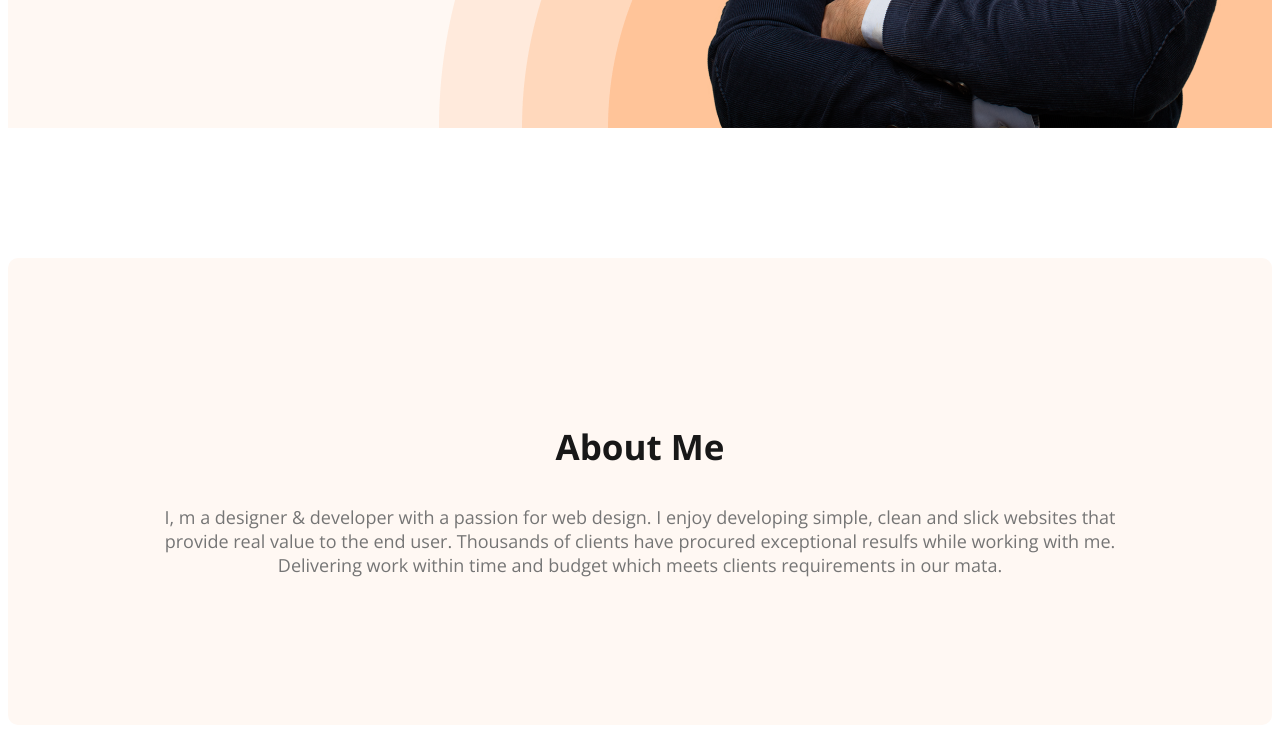
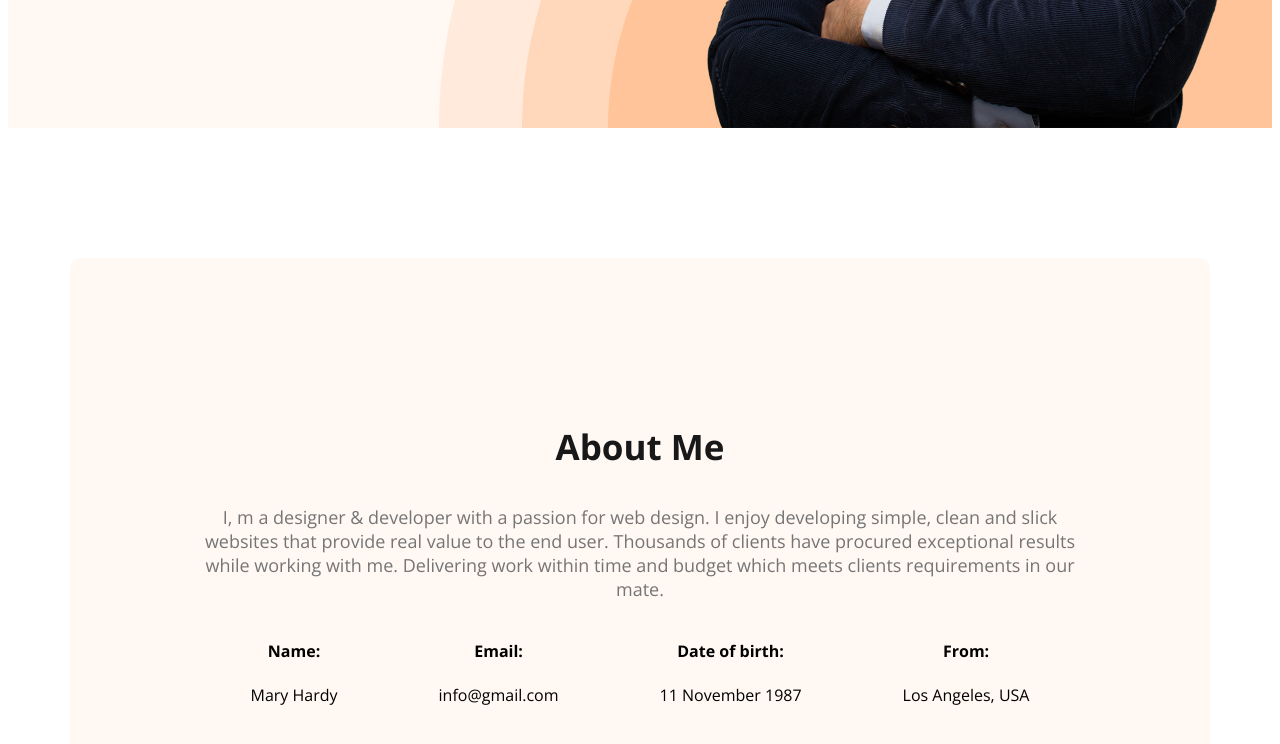
Before and after one commit to saidureg/Developer-portfolio, a plain HTML site: page index.html in a window 1280 px wide. Shown: the part 737-1481 px from the top of the page. Drawn offline with nearby package versions, Linux system fonts and the light colour scheme.

Commit message:
added about information

```diff
--- a/index.html
+++ b/index.html
@@ -37,7 +37,26 @@
     <main>
         <section class="about">
             <h3 class="section-title">About Me</h3>
-            <p class="section-description">I, m a designer & developer with a passion for web design. I enjoy developing simple, clean and slick websites that provide real value to the end user. Thousands of clients have procured exceptional resulfs while working with me. Delivering work within time and budget which meets clients requirements in our mata.</p>
+            <p class="section-description">I, m a designer & developer with a passion for web design. I enjoy developing simple, clean and slick websites that provide real value to the end user. Thousands of clients have procured exceptional results while working with me. Delivering work within time and budget which meets clients requirements in our mate.</p>
+            <div class="about-info-container">
+                <!-- .about-info *4>h4.info-title+p.info-description -->
+                <div class="about-info">
+                    <h4 class="info-title">Name:</h4>
+                    <p class="info-description"> Mary Hardy</p>
+                </div>
+                <div class="about-info">
+                    <h4 class="info-title">Email:</h4>
+                    <p class="info-description">info@gmail.com</p>
+                </div>
+                <div class="about-info">
+                    <h4 class="info-title">Date of birth:</h4>
+                    <p class="info-description">11 November 1987</p>
+                </div>
+                <div class="about-info">
+                    <h4 class="info-title">From:</h4>
+                    <p class="info-description">Los Angeles, USA</p>
+                </div>
+            </div>
         </section>
     </main>
     <footer>
--- a/styles/portfolio.css
+++ b/styles/portfolio.css
@@ -111,11 +111,16 @@ nav a {
 }
 
 .section-description {
-    color:  #757575;
+    color: #757575;
     text-align: center;
     font-size: 18px;
     font-weight: 400;
     /* line-height: 30px; */
+}
+
+main {
+    max-width: 1140px;
+    margin: 0 auto;
 }
 
 /* about section styles */
@@ -125,3 +130,12 @@ nav a {
     background: #FFF8F3;
     margin: 130px 0;
 }
+
+.about-info-container {
+    display: flex;
+    justify-content: space-around;
+}
+
+.about-info {
+    text-align: center;
+}
```
